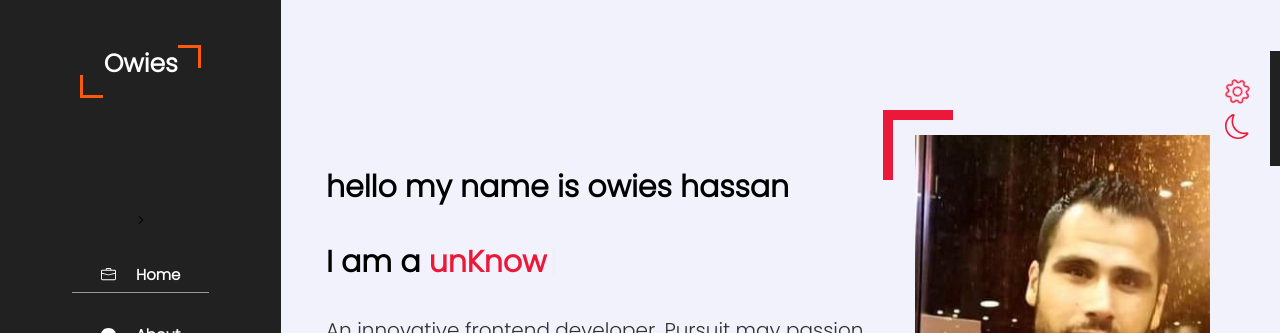
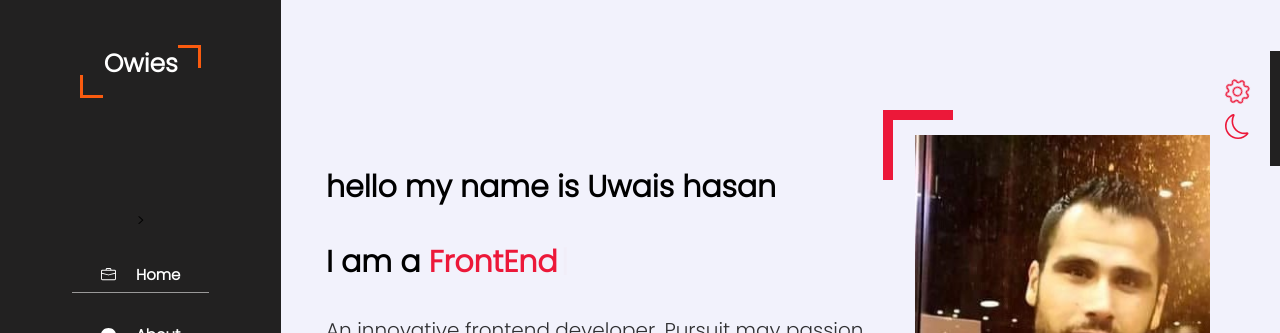
Before and after one commit to uwais-hasan/test-portfolio, a React (Create React App) app: page / in a window 1280 px wide. Shown: the top 333 px of the page. Built offline with nearby package versions, Linux system fonts and the light colour scheme.

Commit message:
update my name

```diff
--- a/src/Pages/Contact/Contact.js
+++ b/src/Pages/Contact/Contact.js
@@ -36,7 +36,7 @@ const Contact = () => {
                    <div className='row'>
                        <GeoAltFill fontSize='30px' color={color}/>
                        <p className='style-para'>Email</p>
-                       <span className='style-span opacity-8'>owie.h.hassan@gmail.com</span>
+                       <span className='style-span opacity-8'>uwais.h.a.hasan@gmail.com</span>
                    </div>
                    <div className='row'>
                        <Globe2  fontSize='30px' color={color}/>
--- a/src/Pages/Home/Home.js
+++ b/src/Pages/Home/Home.js
@@ -57,11 +57,11 @@ const Home = () => {
                    {/*<motion.span variants={snake} animate='visible' custom={3}></motion.span>*/}
                    {/*<motion.span variants={snake} animate='visible' custom={4}></motion.span>*/}
 
-                   <p className='style-title'>hello my name is owies hassan</p>
+                   <p className='style-title'>hello my name is Uwais hasan</p>
                    <p className='style-title'>I am a
                        <span style={ style.color}>
                            <Typewriter
-                               words={[ ' FrontEnd', ' BackEnd', ' unKnow', ' end']}
+                               words={[ ' Web Developer', ' BackEnd', ' FrontEnd',' ']}
                                loop
                                cursor
                                cursorStyle='|'
```
Also changed, not shown: 1 other file (tests, documents, lock files or other folders).
